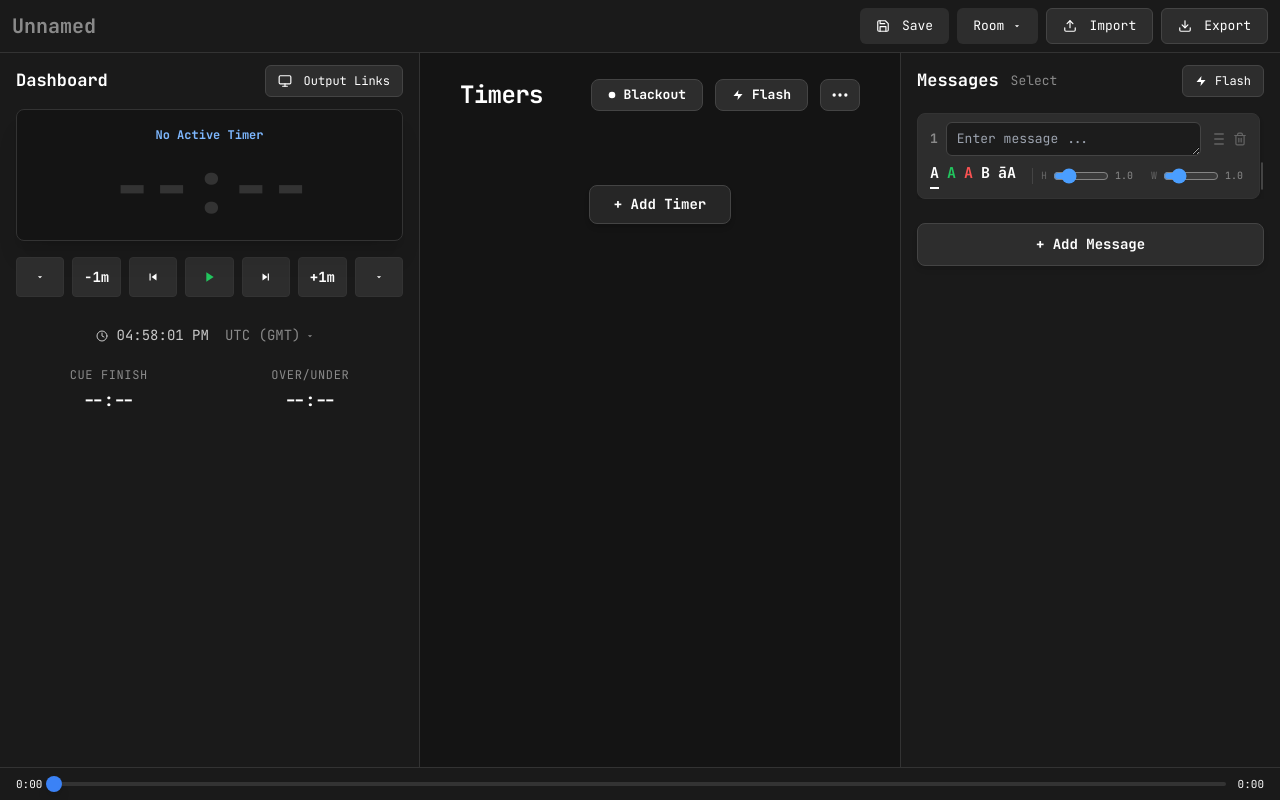
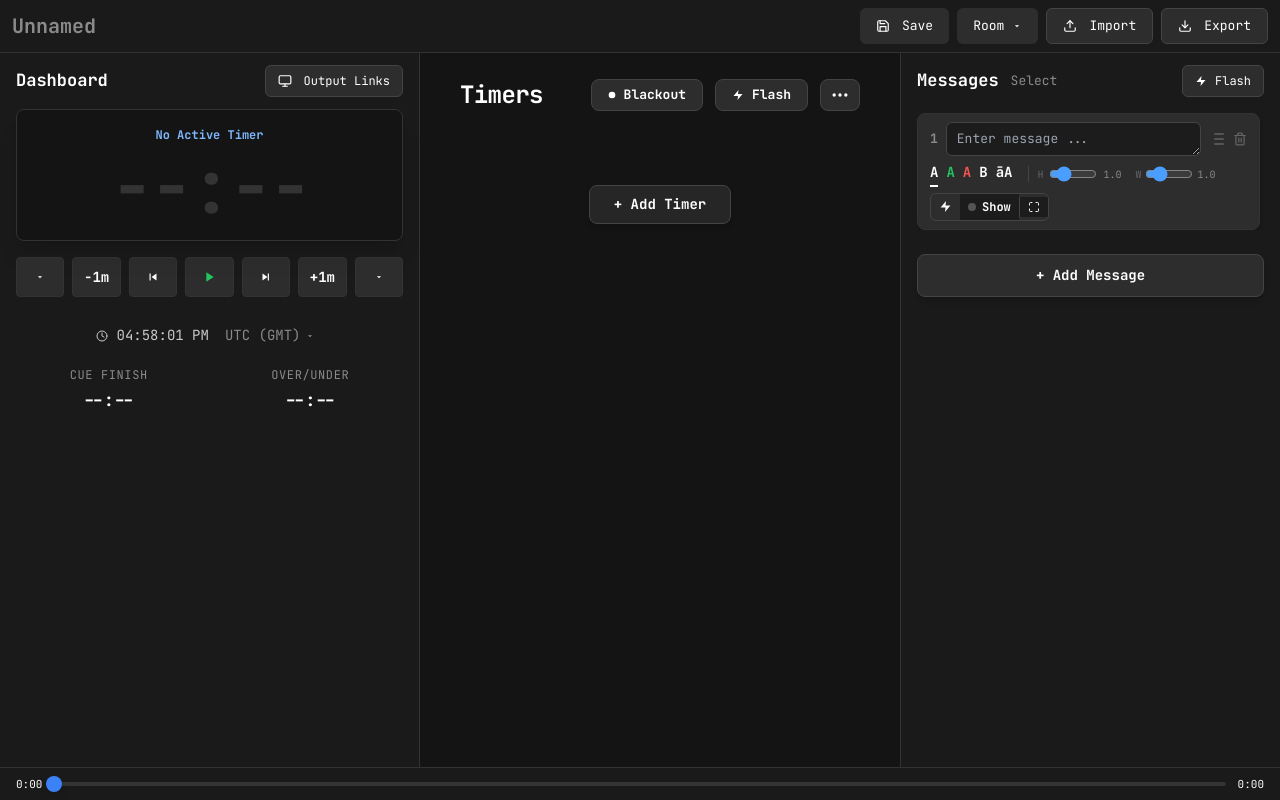
Before and after one commit to e1n7/stage-timer, a React (Vite) app: page / in a window 1280 px wide. Built offline with nearby package versions, Linux system fonts and the light colour scheme.

Commit message:
Messages: fix control layout, wrap formatting/sliders, keep Show/Maximize visible

```diff
--- a/src/App.tsx
+++ b/src/App.tsx
@@ -1675,32 +1675,34 @@ function App() {
                     </button>
                   </div>
                 </div>
-                {/* Row 2: color swatches (always visible in their own colors) + bold + uppercase + font sliders */}
-                <div className="flex items-center gap-2">
+                {/* Row 2: formatting + sliders (wraps) | Show/Maximize pinned right (never covered) */}
+                <div className="flex flex-wrap items-center justify-between gap-x-2 gap-y-1.5">
+                  <div className="flex flex-wrap items-center gap-2">
                   {/* White swatch */}
-                  <button type="button" onClick={() => updateMessageColor(msg.id, '#ffffff')} className={`pb-0.5 text-[15px] font-bold transition-all border-b-2 ${msg.color === '#ffffff' ? 'border-[#ffffff]' : 'border-transparent hover:border-[#888]'}`} style={{ color: '#ffffff' }} title="White text">A</button>
+                  <button type="button"                       onClick={() => updateMessageColor(msg.id, '#ffffff')} className={`pb-0.5 text-[14px] font-bold transition-all border-b-2 ${msg.color === '#ffffff' ? 'border-[#ffffff]' : 'border-transparent hover:border-[#888]'}`} style={{ color: '#ffffff' }} title="White text">A</button>
                   {/* Green swatch */}
-                  <button type="button" onClick={() => updateMessageColor(msg.id, '#22c55e')} className={`pb-0.5 text-[15px] font-bold transition-all border-b-2 ${msg.color === '#22c55e' ? 'border-[#22c55e]' : 'border-transparent hover:border-[#888]'}`} style={{ color: '#22c55e' }} title="Green text">A</button>
+                  <button type="button"                       onClick={() => updateMessageColor(msg.id, '#22c55e')} className={`pb-0.5 text-[14px] font-bold transition-all border-b-2 ${msg.color === '#22c55e' ? 'border-[#22c55e]' : 'border-transparent hover:border-[#888]'}`} style={{ color: '#22c55e' }} title="Green text">A</button>
                   {/* Red swatch */}
-                  <button type="button" onClick={() => updateMessageColor(msg.id, '#fa5252')} className={`pb-0.5 text-[15px] font-bold transition-all border-b-2 ${msg.color === '#fa5252' ? 'border-[#fa5252]' : 'border-transparent hover:border-[#888]'}`} style={{ color: '#fa5252' }} title="Red text">A</button>
+                  <button type="button"                       onClick={() => updateMessageColor(msg.id, '#fa5252')} className={`pb-0.5 text-[14px] font-bold transition-all border-b-2 ${msg.color === '#fa5252' ? 'border-[#fa5252]' : 'border-transparent hover:border-[#888]'}`} style={{ color: '#fa5252' }} title="Red text">A</button>
                   {/* Bold */}
-                  <button type="button" onClick={() => toggleMessageBold(msg.id)} className={`pb-0.5 text-[15px] transition-all border-b-2 ${msg.bold ? 'border-[#ffffff]' : 'border-transparent hover:border-[#888]'}`} style={{ color: '#ffffff', fontWeight: 700 }} title="Bold text">B</button>
+                  <button type="button"                       onClick={() => toggleMessageBold(msg.id)} className={`pb-0.5 text-[14px] transition-all border-b-2 ${msg.bold ? 'border-[#ffffff]' : 'border-transparent hover:border-[#888]'}`} style={{ color: '#ffffff', fontWeight: 700 }} title="Bold text">B</button>
                   {/* Uppercase */}
-                  <button type="button" onClick={() => toggleMessageUppercase(msg.id)} className={`pb-0.5 text-[15px] transition-all border-b-2 ${msg.uppercase ? 'border-[#ffffff]' : 'border-transparent hover:border-[#888]'}`} style={{ color: '#ffffff', fontWeight: 700 }} title="Uppercase text">āA</button>
+                  <button type="button"                       onClick={() => toggleMessageUppercase(msg.id)} className={`pb-0.5 text-[14px] transition-all border-b-2 ${msg.uppercase ? 'border-[#ffffff]' : 'border-transparent hover:border-[#888]'}`} style={{ color: '#ffffff', fontWeight: 700 }} title="Uppercase text">āA</button>
                   {/* Message font height slider */}
                   <div className="flex items-center gap-1.5 ml-2 border-l border-[#444] pl-2">
                     <span className="text-[10px] uppercase text-[#666]">H</span>
-                    <input type="range" min="0.5" max="3.0" step="0.1" value={mFontH} onChange={(e) => updateMessageFontSize(msg.id, 'fontHeight', parseFloat(e.target.value))} className="w-14 accent-[#4a9eff]" title="Message height (Output only)" />
-                    <span className="w-7 font-mono text-[10px] text-[#8a8a8a]">{mFontH.toFixed(1)}</span>
+                    <input type="range" min="0.5" max="3.0" step="0.1" value={mFontH} onChange={(e) => updateMessageFontSize(msg.id, 'fontHeight', parseFloat(e.target.value))} className="w-12 accent-[#4a9eff]" title="Message height (Output only)" />
+                    <span className="w-6 font-mono text-[10px] text-[#8a8a8a]">{mFontH.toFixed(1)}</span>
                   </div>
                   {/* Message font width slider */}
-                  <div className="flex items-center gap-1.5">
+                  <div className="flex items-center gap-1">
                     <span className="text-[10px] uppercase text-[#666]">W</span>
-                    <input type="range" min="0.5" max="3.0" step="0.1" value={mFontW} onChange={(e) => updateMessageFontSize(msg.id, 'fontWidth', parseFloat(e.target.value))} className="w-14 accent-[#4a9eff]" title="Message width (Output only)" />
-                    <span className="w-7 font-mono text-[10px] text-[#8a8a8a]">{mFontW.toFixed(1)}</span>
+                    <input type="range" min="0.5" max="3.0" step="0.1" value={mFontW} onChange={(e) => updateMessageFontSize(msg.id, 'fontWidth', parseFloat(e.target.value))} className="w-12 accent-[#4a9eff]" title="Message width (Output only)" />
+                    <span className="w-6 font-mono text-[10px] text-[#8a8a8a]">{mFontW.toFixed(1)}</span>
                   </div>
-                  {/* Show / Flash / Maximize control */}
-                  <div className="ml-auto flex items-center overflow-hidden rounded-md border border-[#444]">
+                  </div>
+                  {/* Show / Flash / Maximize control — shrink-0 so it can never be covered */}
+                  <div className="flex shrink-0 items-center overflow-hidden rounded-md border border-[#444]">
                     <button
                       type="button"
                       onClick={() => flashMessage(msg.id)}
```
